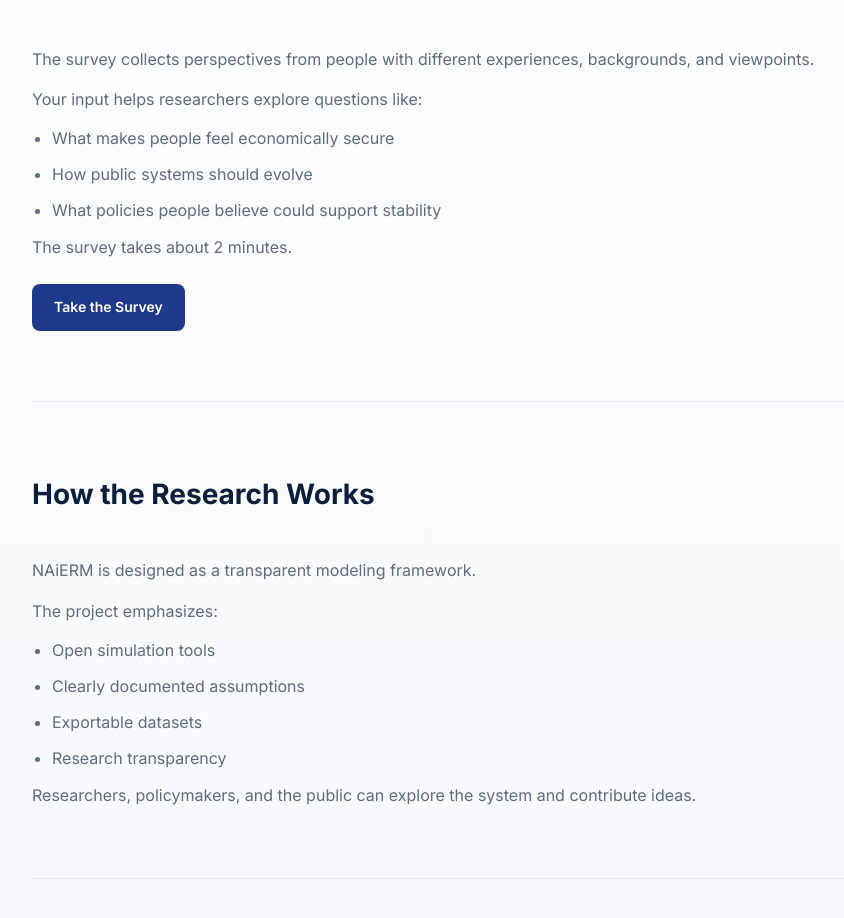
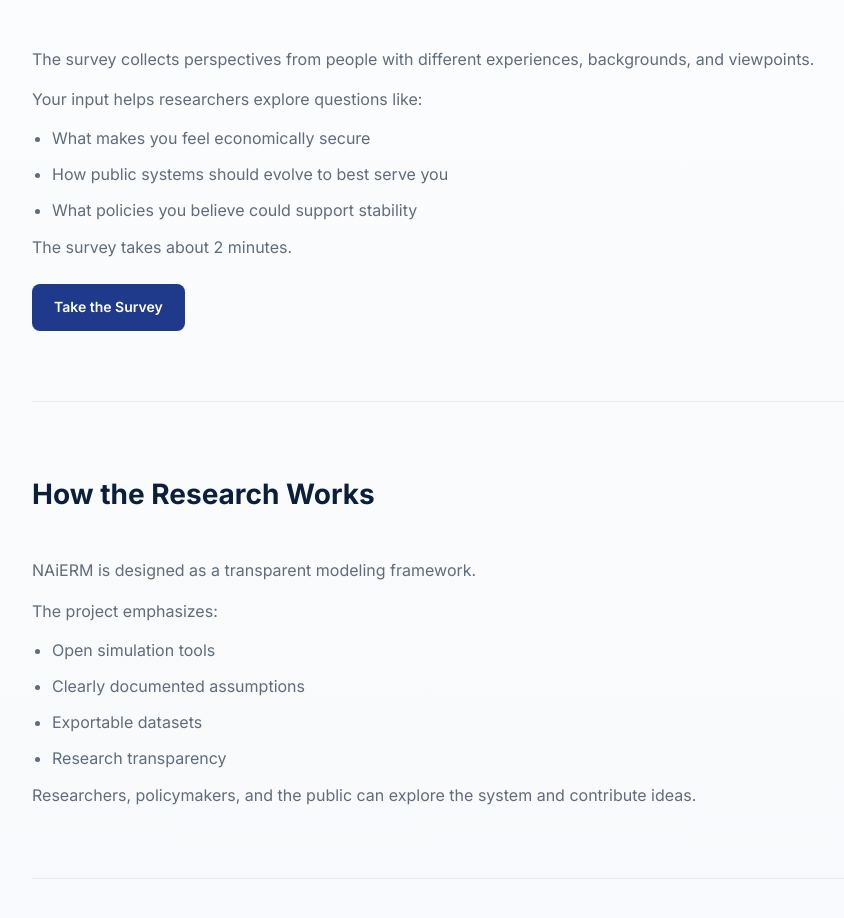
Before and after one commit to Measdani/breakout-economy-simulator, a Next.js app in the folder web/: page / in a window 1280 px wide. Shown: the part 2640-3558 px from the top of the page, without its empty margins (78-922 px from the left). Built offline with nearby package versions, Linux system fonts and the light colour scheme.

Commit message:
Personalize Help Shape the Research bullet copy

```diff
--- a/web/app/page.tsx
+++ b/web/app/page.tsx
@@ -172,9 +172,9 @@ export default function Home() {
           </p>
           <p>Your input helps researchers explore questions like:</p>
           <ul>
-            <li>What makes people feel economically secure</li>
-            <li>How public systems should evolve</li>
-            <li>What policies people believe could support stability</li>
+            <li>What makes you feel economically secure</li>
+            <li>How public systems should evolve to best serve you</li>
+            <li>What policies you believe could support stability</li>
           </ul>
           <p>The survey takes about 2 minutes.</p>
           <div className="heroButtons">
```
